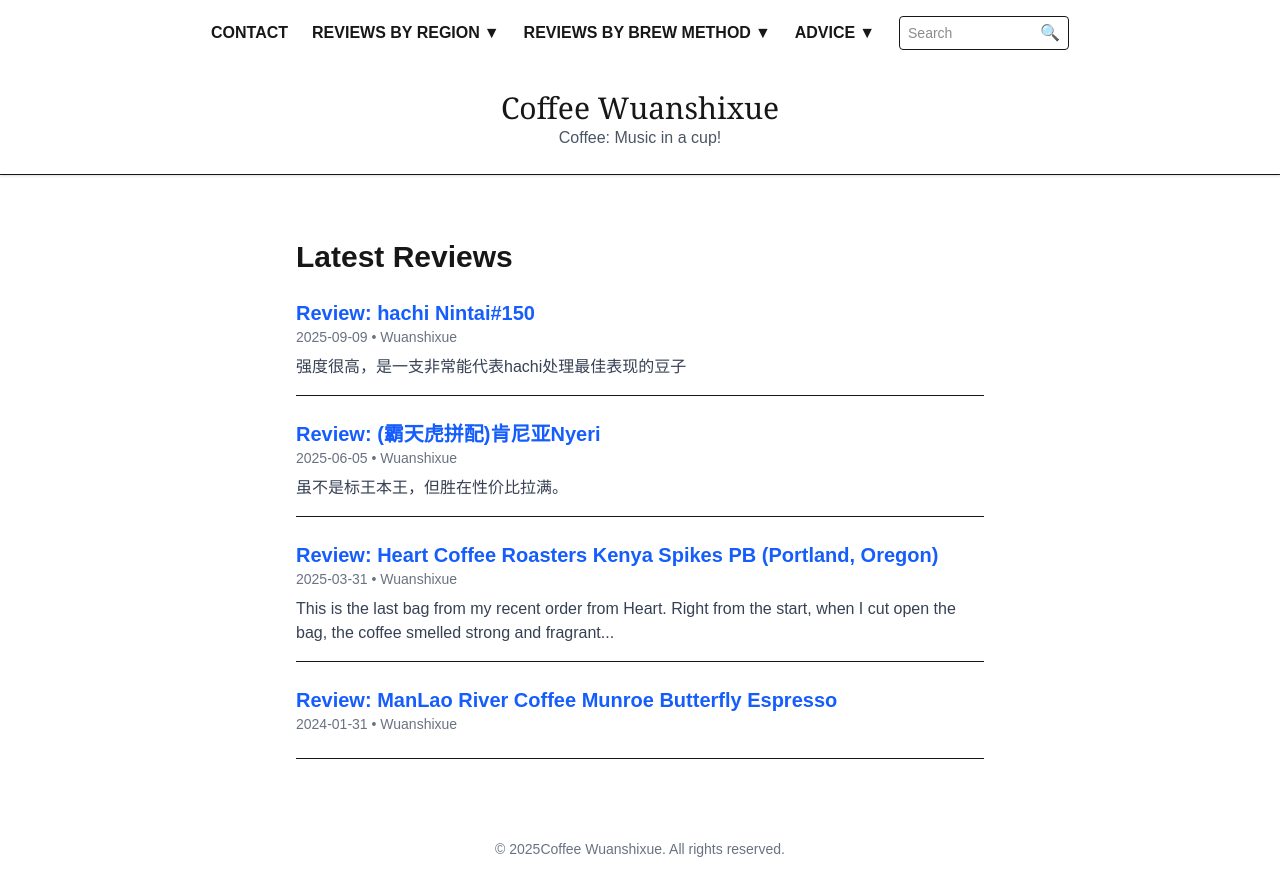
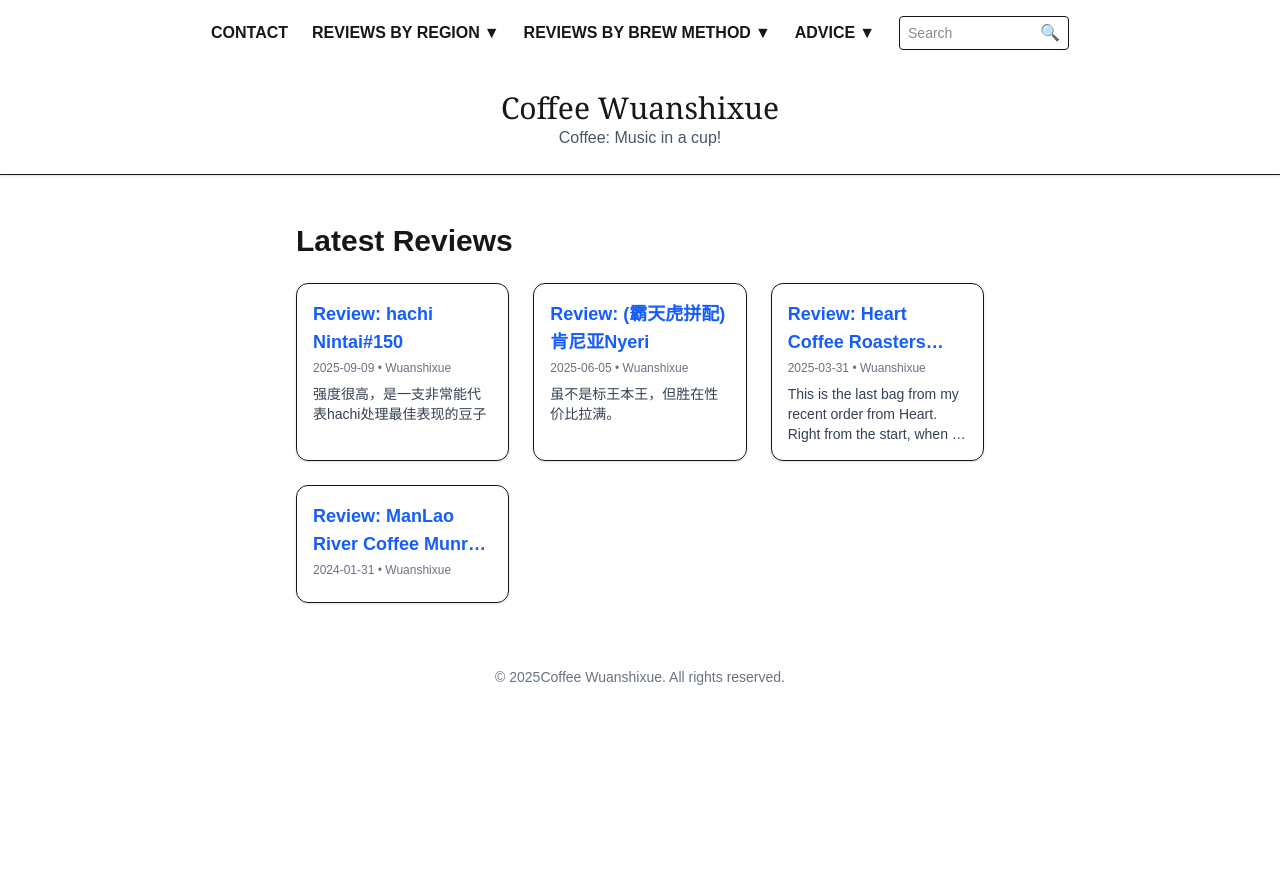
Before and after one commit to wuanshixue/my-app, a Next.js app: page / in a window 1280 px wide. After the commit the page ends 800 px from the top, so only its background shows below. Built offline with nearby package versions, Linux system fonts and the light colour scheme.

Commit message:
手机端适配1

```diff
--- a/src/app/layout.js
+++ b/src/app/layout.js
@@ -1,6 +1,5 @@
 import { Geist, Geist_Mono } from "next/font/google";
 import "@/styles/globals.css";
-import Link from "next/link";
 import Navbar from "./components/Navbar";
 
 const geistSans = Geist({
@@ -16,6 +15,7 @@ const geistMono = Geist_Mono({
 export const metadata = {
   title: "Coffee Bolg",
   description: "Coffee Bolg",
+  viewport: "width=device-width, initial-scale=1.0",
 };
 
 export default function RootLayout({ children }) {
--- a/src/app/page.js
+++ b/src/app/page.js
@@ -5,26 +5,30 @@ export default function HomePage() {
     const posts = getAllPosts();
 
     return (
-        <main className="max-w-3xl mx-auto px-4 py-10">
-            <h1 className="text-3xl font-bold mb-6">Latest Reviews</h1>
-            <ul className="space-y-6">
+        <main className="max-w-3xl mx-auto px-4 py-6">
+            <h1 className="text-2xl sm:text-3xl font-bold mb-6">Latest Reviews</h1>
+            <ul className="grid gap-6 sm:grid-cols-2 lg:grid-cols-3">
                 {posts.map((post) => (
-                    <li key={post.slug} className="border-b pb-4">
+                    <li
+                        key={post.slug}
+                        className="border rounded-xl p-4 shadow hover:shadow-lg transition"
+                    >
                         <Link
                             href={`/reviews/${post.region}/${post.slug}`}
-                            className="text-xl font-semibold text-blue-600 hover:underline"
+                            className="text-lg font-semibold text-blue-600 hover:underline line-clamp-2"
                         >
                             {post.frontmatter.title}
                         </Link>
-                        <p className="text-gray-500 text-sm">
+                        <p className="text-gray-500 text-xs mt-1">
                             {post.frontmatter.date} • {post.frontmatter.author}
                         </p>
-                        <p className="mt-2 text-gray-700">
+                        <p className="mt-2 text-gray-700 text-sm line-clamp-3">
                             {post.frontmatter.excerpt}
                         </p>
                     </li>
                 ))}
             </ul>
         </main>
+
     );
 }
```
